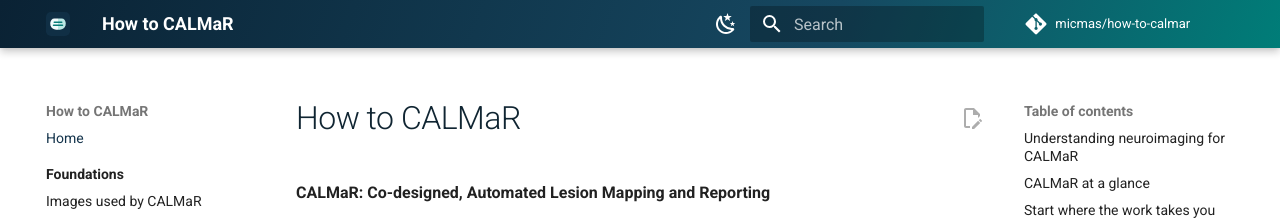
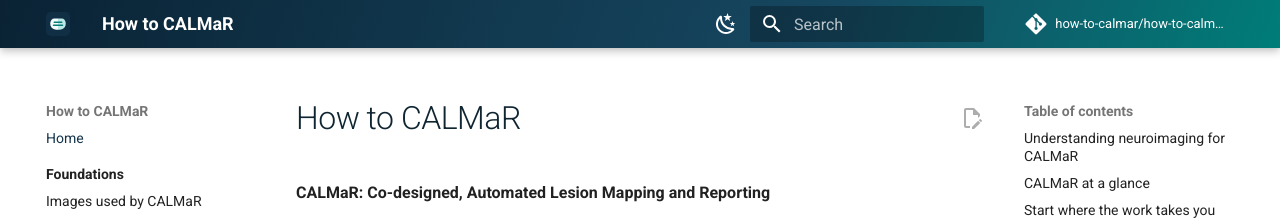
Before and after one commit to how-to-calmar/how-to-calmar.github.io, an MkDocs documentation site: the page built from docs/index.md, in a window 1280 px wide. Shown: the top 220 px of the page. Built offline with MkDocs 1.6.1 and Material for MkDocs 9.7.7, drawn with Linux system fonts in a browser that asks for light colours; comment, search, counter and statistics services are not loaded.

```diff
--- a/mkdocs.yml
+++ b/mkdocs.yml
@@ -1,8 +1,8 @@
 site_name: How to CALMaR
 site_description: Neuroimaging concepts and workflow guidance for contributors to Co-designed, Automated Lesion Mapping and Reporting
-site_url: https://micmas.github.io/how-to-calmar/
-repo_url: https://github.com/micmas/how-to-calmar
-repo_name: micmas/how-to-calmar
+site_url: https://how-to-calmar.github.io/
+repo_url: https://github.com/how-to-calmar/how-to-calmar.github.io
+repo_name: how-to-calmar/how-to-calmar.github.io
 edit_uri: edit/main/docs/
 
 theme:
```
Also changed, not shown: README.md (+2 -2 lines).
